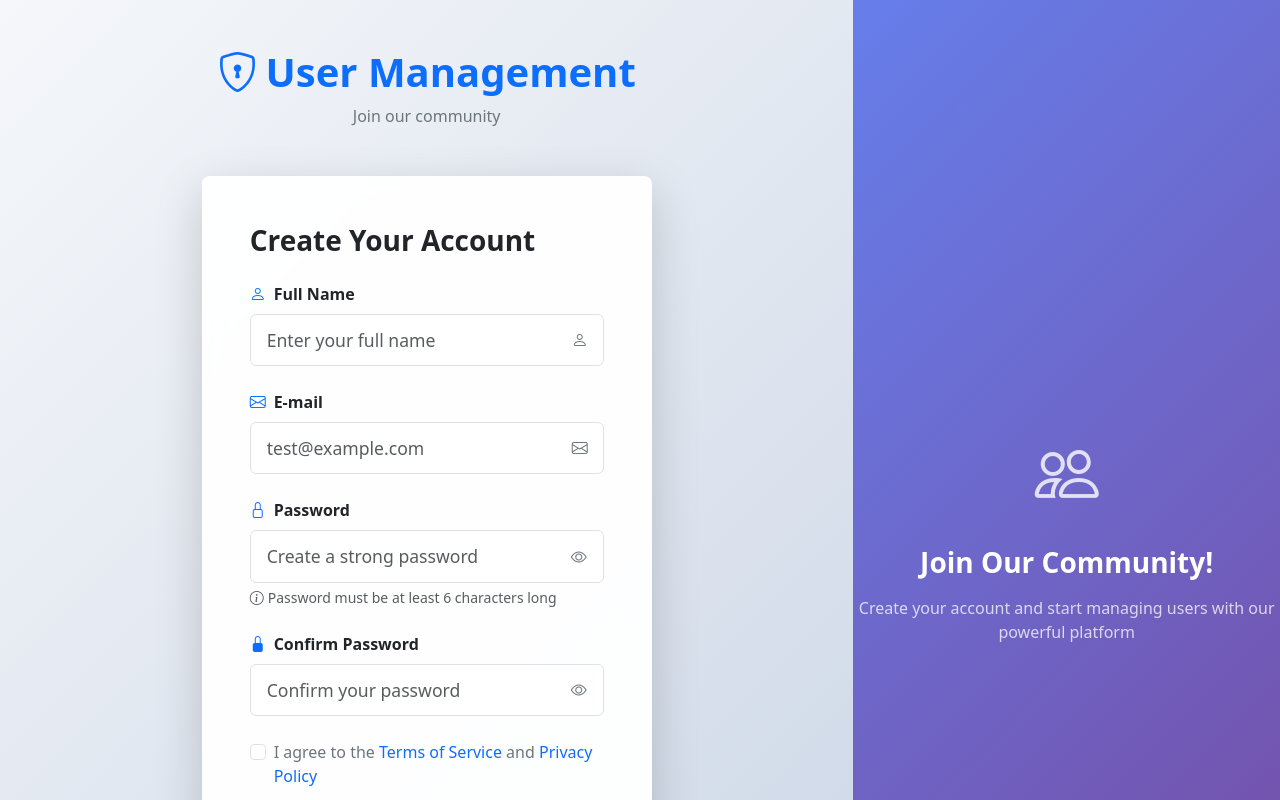
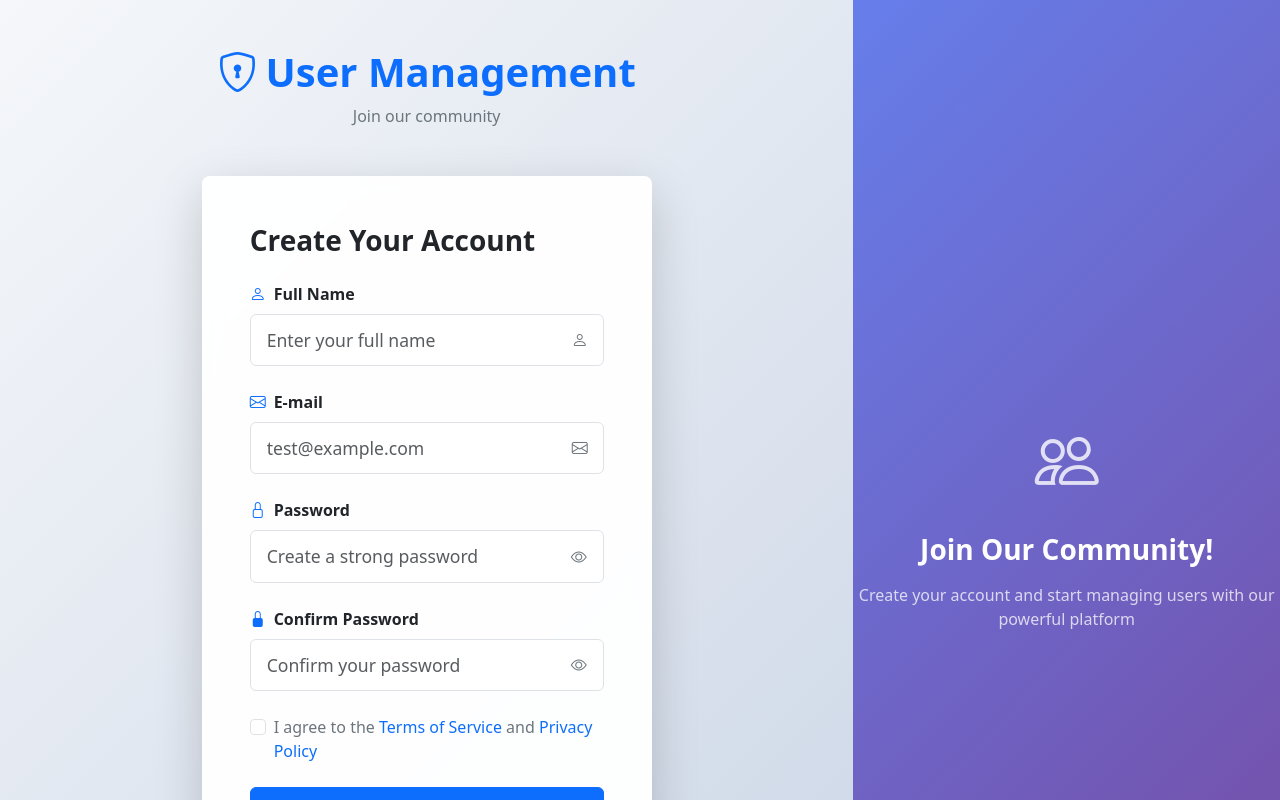
Before and after one commit to Aditya201514049/Task-4, a React (Vite) app in the folder frontend/: page /register in a window 1280 px wide. Shown: the top 800 px of the page. Built offline with nearby package versions, Linux system fonts and the light colour scheme.

Commit message:
refactor: simplify password validation and improve UI layout in RegisterPage

```diff
--- a/frontend/src/pages/RegisterPage.jsx
+++ b/frontend/src/pages/RegisterPage.jsx
@@ -24,11 +24,6 @@ function RegisterPage() {
     // Password validation
     if (password !== confirmPassword) {
       setError("Passwords do not match");
-      return;
-    }
-
-    if (password.length < 6) {
-      setError("Password must be at least 6 characters long");
       return;
     }
 
@@ -127,14 +122,10 @@ function RegisterPage() {
                       className="btn btn-link position-absolute top-50 end-0 translate-middle-y me-3 text-muted p-0"
                       onClick={() => setShowPassword(!showPassword)}
                     >
-                      <i className={`bi ${showPassword ? 'bi-eye-slash' : 'bi-eye'}`}></i>
-                    </button>
-                  </div>
-                  <div className="form-text">
-                    <i className="bi bi-info-circle me-1"></i>
-                    Password must be at least 6 characters long
-                  </div>
-                </div>
+                                           <i className={`bi ${showPassword ? 'bi-eye-slash' : 'bi-eye'}`}></i>
+                   </button>
+                 </div>
+               </div>
 
                 {/* Confirm Password Field */}
                 <div className="mb-4">
```
